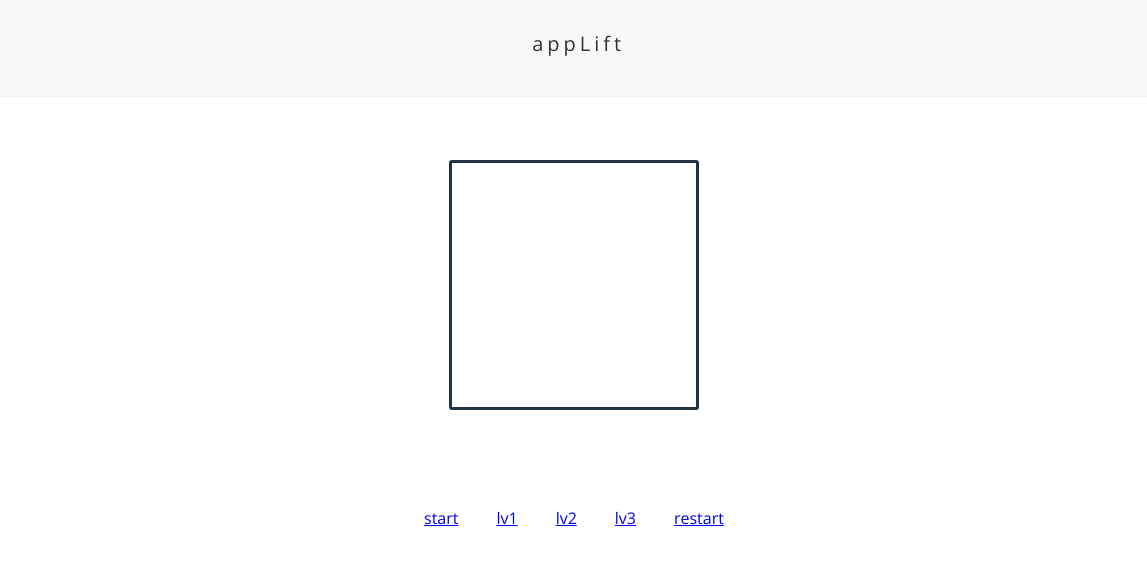
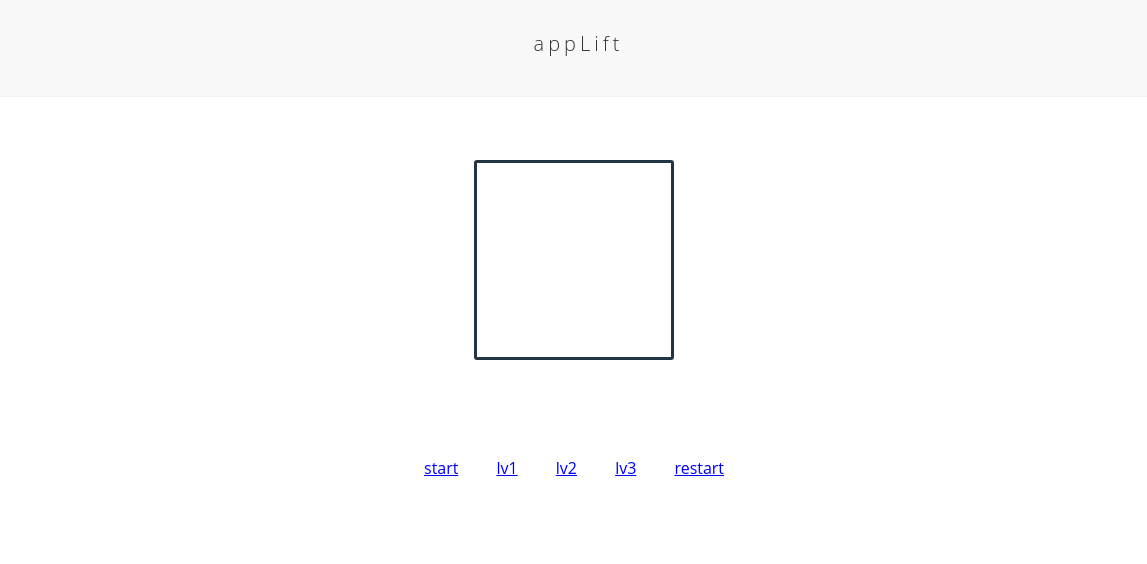
Before and after one commit to s1hsgw/appLift, a plain HTML site: page index.html in a window 1280 px wide. Shown: the full height of the page, 66-1213 px from the left. Drawn offline with nearby package versions, Linux system fonts and the light colour scheme.

Commit message:
changed svg canvas size

```diff
--- a/index.html
+++ b/index.html
@@ -5,9 +5,6 @@
   <meta charset="UTF-8">
   <meta name="viewport" content="width=device-width, initial-scale=1.0">
   <meta http-equiv="X-UA-Compatible" content="ie=edge">
-
-  <link rel="stylesheet" href="http://fonts.googleapis.com/css?family=Open+Sans:400,300,700" rel='stylesheet' type='text/css'>
-
   <link rel="stylesheet" href="css/reset.css">
   <link rel="stylesheet" href="css/style.css">
   <script src="js/modernizr.js"></script>
@@ -39,7 +36,7 @@
   <div class="main-contents">
     <div class="svg-container">
 
-      <svg id="animated-svg" version="1.1" x="0px" y="0px" width="250px" height="250px" viewBox="0 0 200 200" style="enable-background:new 0 0 200 200;" xml:space="preserve">
+      <svg id="animated-svg" version="1.1" x="0px" y="0px" width="200px" height="200px" viewBox="0 0 200 200" style="enable-background:new 0 0 200 200;" xml:space="preserve">
 
             <title>appLift SVG Animation</title>
             <desc>appLift status according to binboyusuri level</desc>
--- a/scss/style.scss
+++ b/scss/style.scss
@@ -46,7 +46,7 @@ header {
 
 .svg-container {
   width: 90%;
-  max-width: 250px;
+  max-width: 200px;
   margin: 0 auto 100px;
 
   svg {
```
Also changed, not shown: css/style.css.
